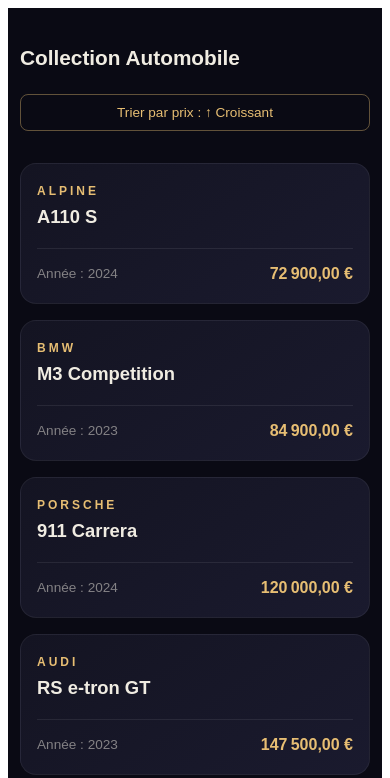
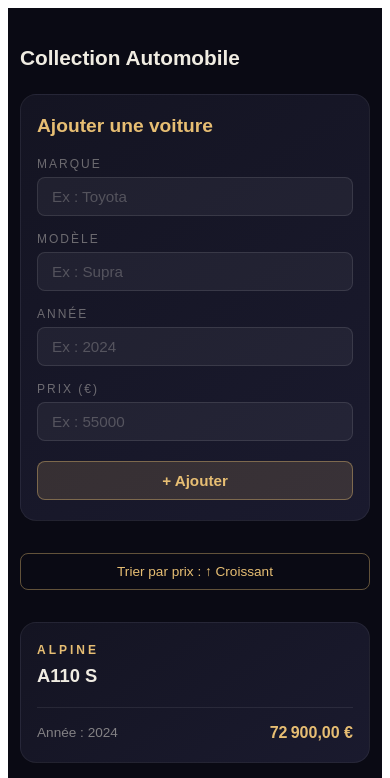
Before and after one commit to SarhouAS/exeReact, a React (Vite) app in the folder exereact/: page / in a window 390 px wide. Shown: the top 778 px of the page. Built offline with nearby package versions, Linux system fonts and the light colour scheme.

Commit message:
feat: ajout formulaire AddCarForm pour ajouter une voiture
- Composant AddCarForm avec 4 champs contrôlés (useState)
- Liste de voitures stockée dans le state de App
- Mise à jour dynamique via setCars au submit
- Styles formulaire + responsive

```diff
--- a/exereact/src/App.css
+++ b/exereact/src/App.css
@@ -85,6 +85,80 @@
   color: #e7be73;
 }
 
+/* ---------- AddCarForm ---------- */
+.add-car-form {
+  background: linear-gradient(145deg, #141422, #1a1a2e);
+  border: 1px solid rgba(255, 255, 255, 0.06);
+  border-radius: 16px;
+  padding: 28px 24px;
+  margin-bottom: 32px;
+}
+
+.add-car-form__title {
+  font-size: 1.2rem;
+  font-weight: 600;
+  color: #e7be73;
+  margin: 0 0 20px;
+}
+
+.add-car-form__fields {
+  display: grid;
+  grid-template-columns: repeat(auto-fill, minmax(200px, 1fr));
+  gap: 16px;
+  margin-bottom: 20px;
+}
+
+.add-car-form__group {
+  display: flex;
+  flex-direction: column;
+  gap: 6px;
+}
+
+.add-car-form__group label {
+  font-size: 0.75rem;
+  letter-spacing: 2px;
+  text-transform: uppercase;
+  color: rgba(240, 236, 226, 0.4);
+}
+
+.add-car-form__group input {
+  background: rgba(255, 255, 255, 0.05);
+  border: 1px solid rgba(255, 255, 255, 0.1);
+  border-radius: 8px;
+  padding: 10px 14px;
+  font-size: 0.95rem;
+  font-family: inherit;
+  color: #f0ece2;
+  outline: none;
+  transition: border-color 0.3s ease;
+}
+
+.add-car-form__group input::placeholder {
+  color: rgba(240, 236, 226, 0.25);
+}
+
+.add-car-form__group input:focus {
+  border-color: rgba(231, 190, 115, 0.5);
+}
+
+.add-car-form__submit {
+  background: rgba(231, 190, 115, 0.15);
+  border: 1px solid rgba(231, 190, 115, 0.4);
+  color: #e7be73;
+  padding: 10px 28px;
+  border-radius: 8px;
+  font-size: 0.95rem;
+  font-family: inherit;
+  font-weight: 600;
+  cursor: pointer;
+  transition: background 0.3s ease, transform 0.2s ease;
+}
+
+.add-car-form__submit:hover {
+  background: rgba(231, 190, 115, 0.25);
+  transform: translateY(-2px);
+}
+
 /* ---------- Responsive ---------- */
 @media (max-width: 768px) {
   .app {
@@ -93,6 +167,10 @@
 
   .app h1 {
     font-size: 1.6rem;
+  }
+
+  .add-car-form__fields {
+    grid-template-columns: 1fr;
   }
 
   .display-cards {
@@ -115,6 +193,14 @@
     font-size: 0.85rem;
   }
 
+  .add-car-form {
+    padding: 20px 16px;
+  }
+
+  .add-car-form__submit {
+    width: 100%;
+  }
+
   .car-card {
     padding: 20px 16px;
   }
--- a/exereact/src/App.jsx
+++ b/exereact/src/App.jsx
@@ -1,16 +1,24 @@
 import { useState } from "react";
 import { carsData, sortCar } from "./data/cars";
 import DisplayCards from "./components/DisplayCards";
+import AddCarForm from "./components/AddCarForm";
 import "./App.css";
 
 const App = () => {
+  const [cars, setCars] = useState(carsData);
   const [ascending, setAscending] = useState(true);
 
-  const sortedCars = sortCar(carsData, ascending);
+  const handleAddCar = (newCar) => {
+    setCars([...cars, newCar]);
+  };
+
+  const sortedCars = sortCar(cars, ascending);
 
   return (
     <div className="app">
       <h1>Collection Automobile</h1>
+
+      <AddCarForm onAddCar={handleAddCar} />
 
       <button
         className="sort-btn"
--- /dev/null
+++ b/exereact/src/components/AddCarForm.jsx
@@ -0,0 +1,87 @@
+import { useState } from "react";
+
+const AddCarForm = ({ onAddCar }) => {
+  const [marque, setMarque] = useState("");
+  const [modele, setModele] = useState("");
+  const [annee, setAnnee] = useState("");
+  const [prix, setPrix] = useState("");
+
+  const handleSubmit = (e) => {
+    e.preventDefault();
+
+    if (!marque || !modele || !annee || !prix) return;
+
+    const newCar = {
+      id: Date.now(),
+      marque,
+      modele,
+      annee: parseInt(annee),
+      prix: parseFloat(prix),
+    };
+
+    onAddCar(newCar);
+
+    setMarque("");
+    setModele("");
+    setAnnee("");
+    setPrix("");
+  };
+
+  return (
+    <form className="add-car-form" onSubmit={handleSubmit}>
+      <h2 className="add-car-form__title">Ajouter une voiture</h2>
+
+      <div className="add-car-form__fields">
+        <div className="add-car-form__group">
+          <label htmlFor="marque">Marque</label>
+          <input
+            id="marque"
+            type="text"
+            placeholder="Ex : Toyota"
+            value={marque}
+            onChange={(e) => setMarque(e.target.value)}
+          />
+        </div>
+
+        <div className="add-car-form__group">
+          <label htmlFor="modele">Modèle</label>
+          <input
+            id="modele"
+            type="text"
+            placeholder="Ex : Supra"
+            value={modele}
+            onChange={(e) => setModele(e.target.value)}
+          />
+        </div>
+
+        <div className="add-car-form__group">
+          <label htmlFor="annee">Année</label>
+          <input
+            id="annee"
+            type="number"
+            placeholder="Ex : 2024"
+            value={annee}
+            onChange={(e) => setAnnee(e.target.value)}
+          />
+        </div>
+
+        <div className="add-car-form__group">
+          <label htmlFor="prix">Prix (€)</label>
+          <input
+            id="prix"
+            type="number"
+            placeholder="Ex : 55000"
+            value={prix}
+            onChange={(e) => setPrix(e.target.value)}
+          />
+        </div>
+      </div>
+
+      <button type="submit" className="add-car-form__submit">
+        + Ajouter
+      </button>
+    </form>
+  );
+};
+
+export default AddCarForm;
```
